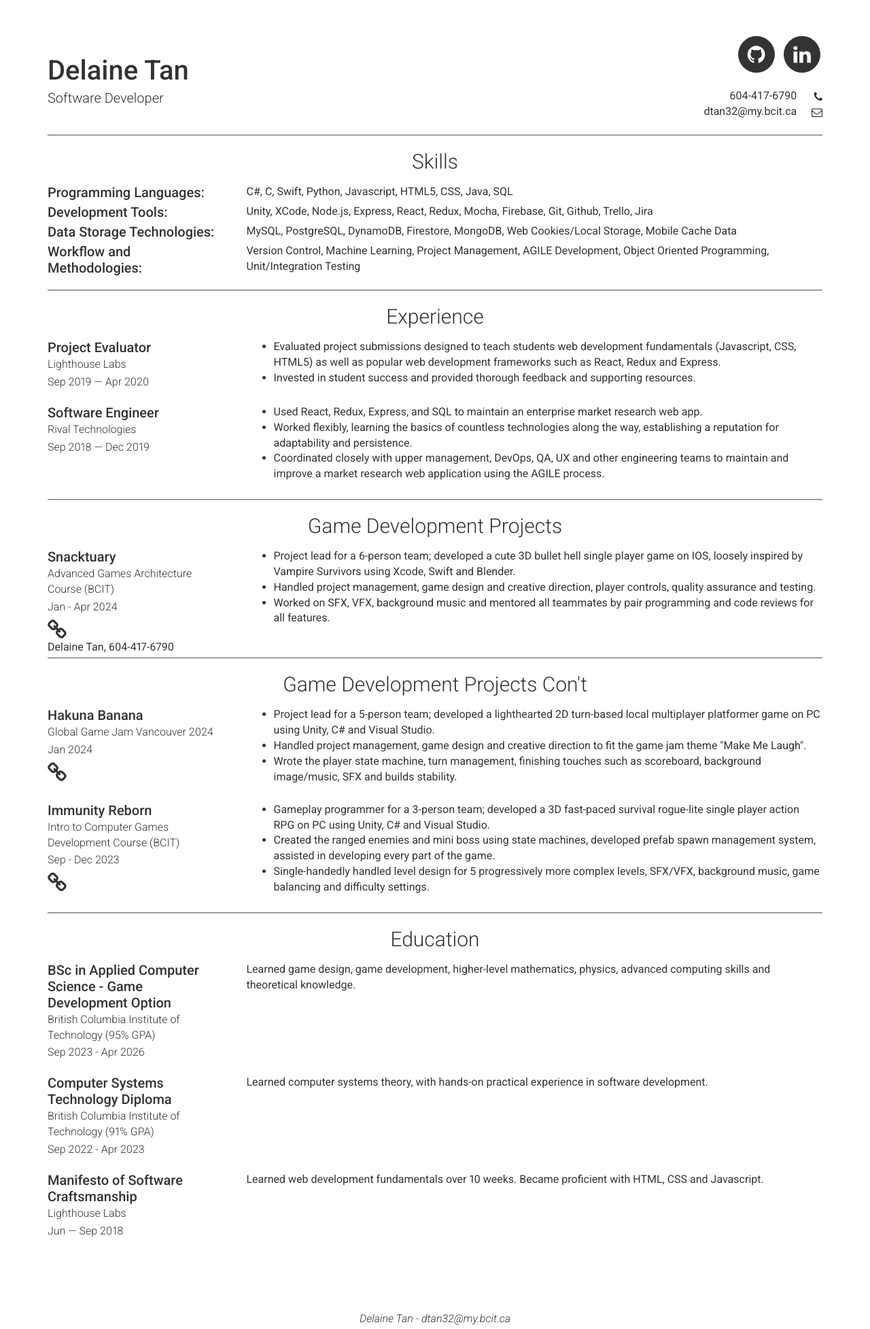
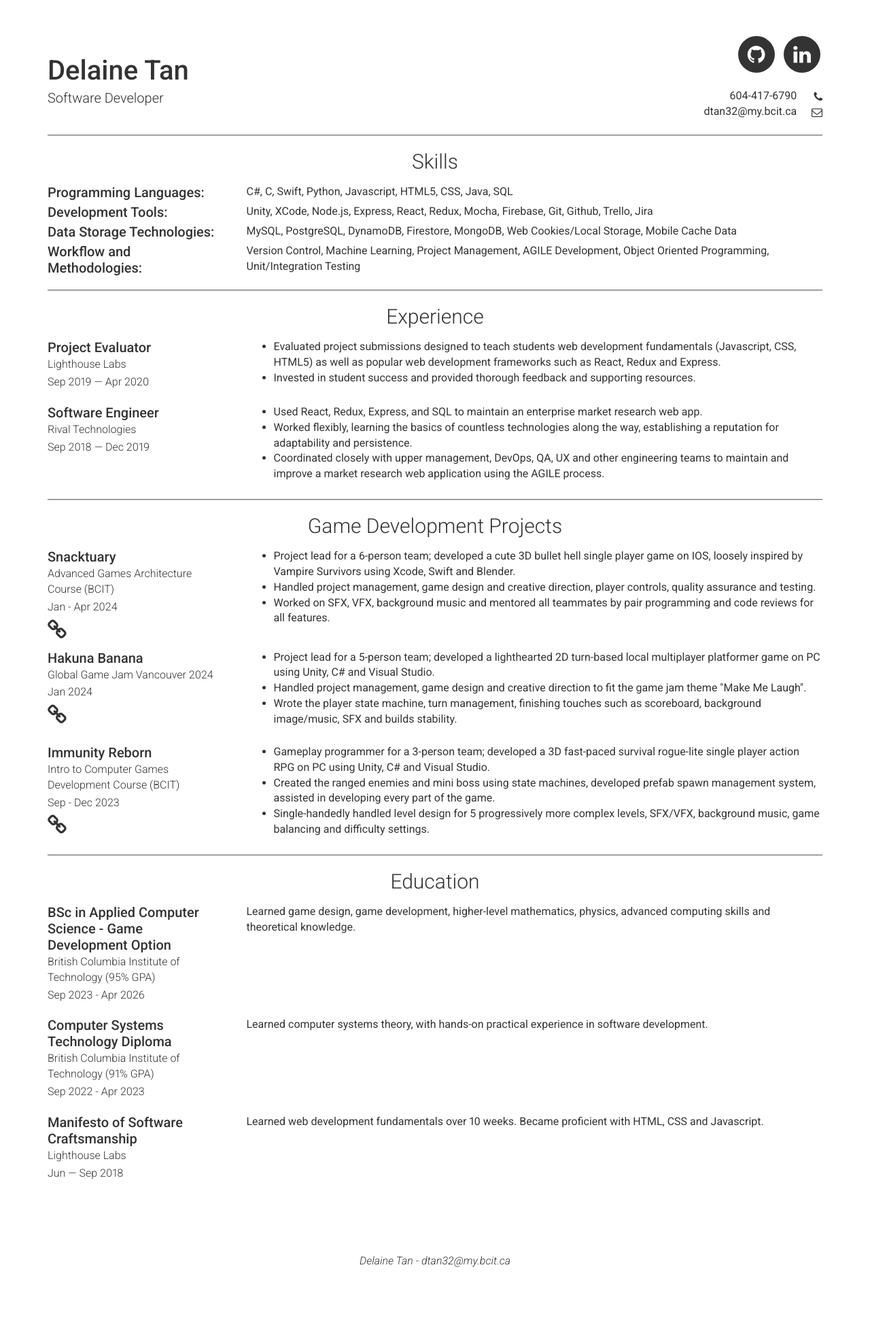
Before and after one commit to DelaineWTan/delainewtan.github.io, a Jekyll site: the page built from index.md, in a window 1280 px wide. Shown: the whole page at 68% size. Built offline with Jekyll 4.4.1, drawn with Linux system fonts in a browser that asks for light colours; after the commit the page ends 1871 px from its top, so only the background shows below that.

Commit message:
Print only header.

```diff
--- a/_includes/projects.html
+++ b/_includes/projects.html
@@ -4,8 +4,8 @@
     {% include {{ project.layout | default: 'left' | append: ".html" }} item=project %}
     {% if forloop.first %}
         <!-- Add your header here -->
-    <p>Delaine Tan, 604-417-6790</p>
-    <h3>{{ site.projects_title | default: "Game Development Projects Con't" }}</h3>
+    <p class="print-only">Delaine Tan, 604-417-6790</p>
+    <h3 class="print-only">{{ site.projects_title | default: "Game Development Projects Con't" }}</h3>
         {% endif %}
   {% endfor %}
 </div>
--- a/_sass/modern-resume-theme.scss
+++ b/_sass/modern-resume-theme.scss
@@ -217,6 +217,9 @@ p.quote {
     .left .right {
         display: inline;
     }
+    h3 {
+        display: block;
+    }
   }
 }
 table {
```
